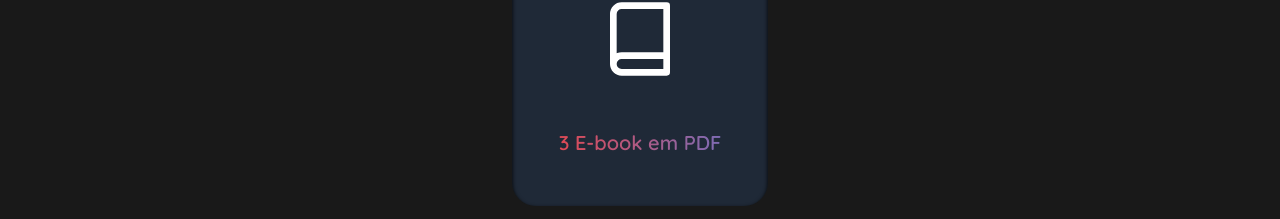
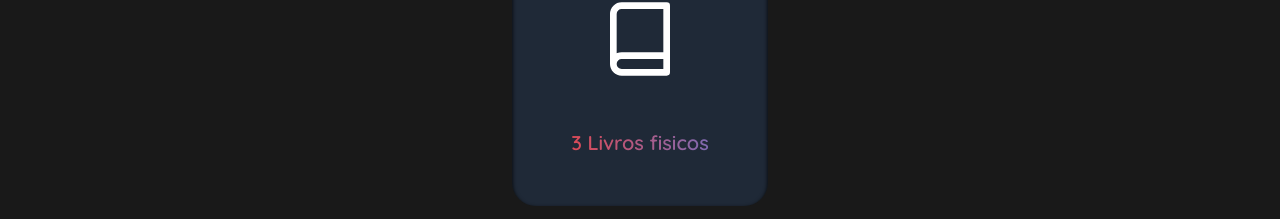
Before and after one commit to luccaparadeda/phdaquimica, a Next.js app: page /presencial in a window 1280 px wide. Shown: the part 2634-2853 px from the top of the page. Built offline with nearby package versions, Linux system fonts and the light colour scheme.

Commit message:
fix: fisic books in presential class

```diff
--- a/src/app/presencial/page.tsx
+++ b/src/app/presencial/page.tsx
@@ -154,7 +154,7 @@ const page: FC<pageProps> = ({}) => {
 					<div className='h-36 w-36 flex flex-col justify-center items-center shadow-inner shadow-black  bg-gray-800 rounded-3xl md:w-64 md:h-64 md:justify-evenly'>
 						<Book className='flex-1 w-10 h-10 md:w-20 md:h-20 md:flex-initial' />
 						<p className='flex-1 text-center animate-text bg-gradient-to-l from-teal-500 via-blue-500 to-red-500 bg-clip-text text-transparent font-semibold px-5 md:flex-initial md:text-xl'>
-							3 E-book em PDF
+							3 Livros fisicos
 						</p>
 					</div>
 					<div className='flex flex-col gap-5'>
```
